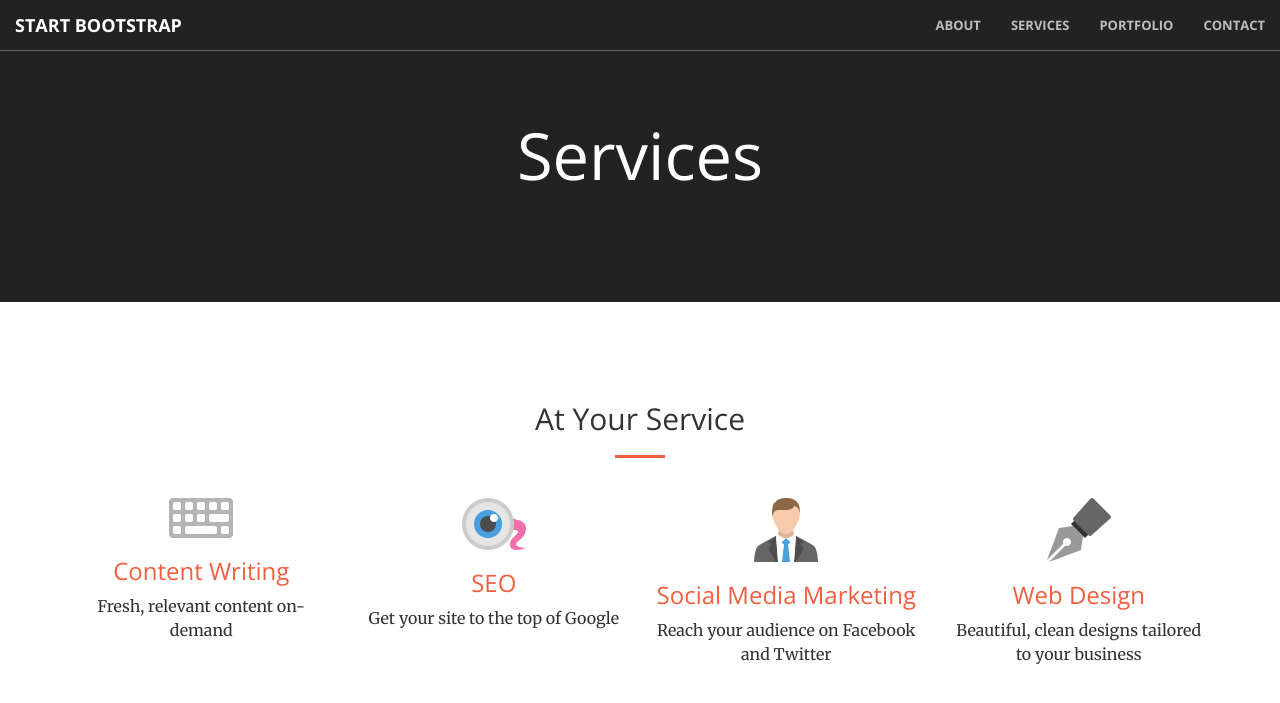
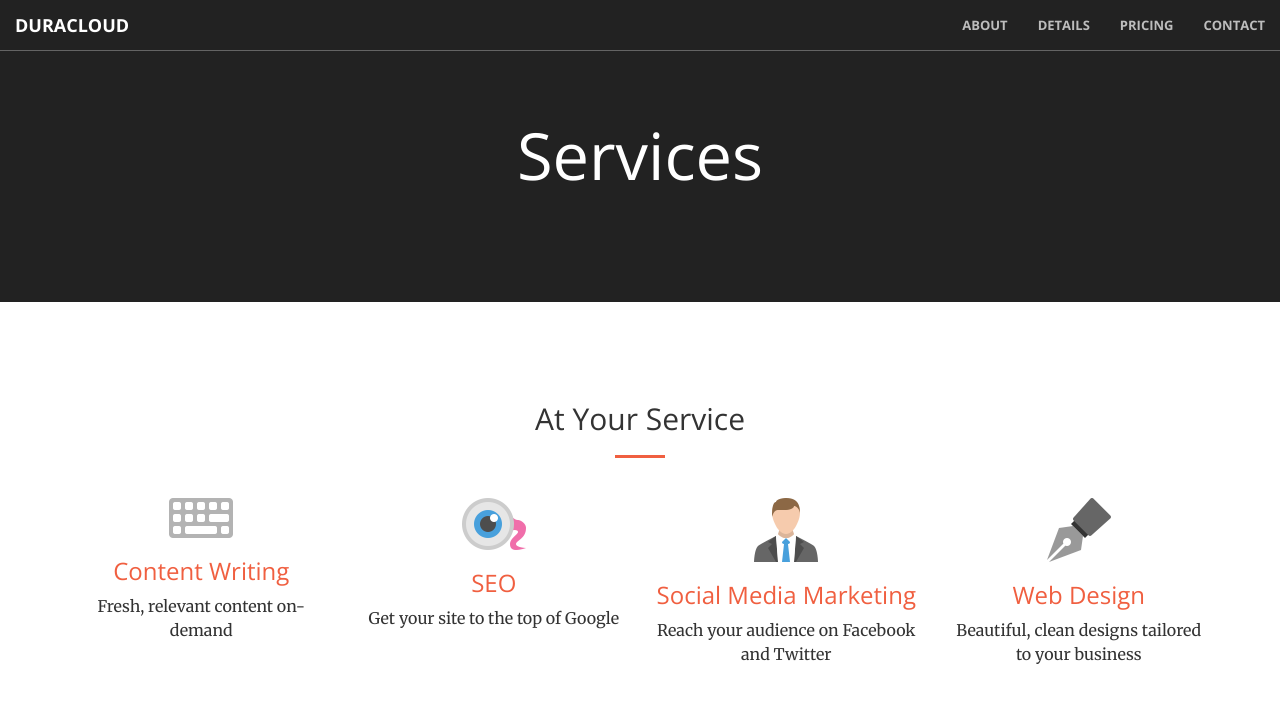
Before and after one commit to bbranan/cannontest, a Jekyll site: the page built from details.html, in a window 1280 px wide. Shown: the top 703 px of the page. Built offline with Jekyll 4.4.1, drawn with Linux system fonts in a browser that asks for light colours.

Commit message:
Changes navigation text

```diff
--- a/_includes/nav.html
+++ b/_includes/nav.html
@@ -8,7 +8,7 @@
       <span class="icon-bar"></span>
       <span class="icon-bar"></span>
       </button>
-      <a class="navbar-brand" href="/">Start Bootstrap</a>
+      <a class="navbar-brand" href="/">DuraCloud</a>
     </div>
     <!-- Collect the nav links, forms, and other content for toggling -->
     <div class="collapse navbar-collapse" id="bs-example-navbar-collapse-1">
@@ -17,10 +17,10 @@
           <a href="/about.html">About</a>
         </li>
         <li>
-          <a href="/services.html">Services</a>
+          <a href="/details.html">Details</a>
         </li>
         <li>
-          <a href="/portfolio.html">Portfolio</a>
+          <a href="/pricing.html">Pricing</a>
         </li>
         <li>
           <a href="/contact.html">Contact</a>
```
Also changed, not shown: details.html (renamed from services.html), pricing.html (renamed from portfolio.html).
